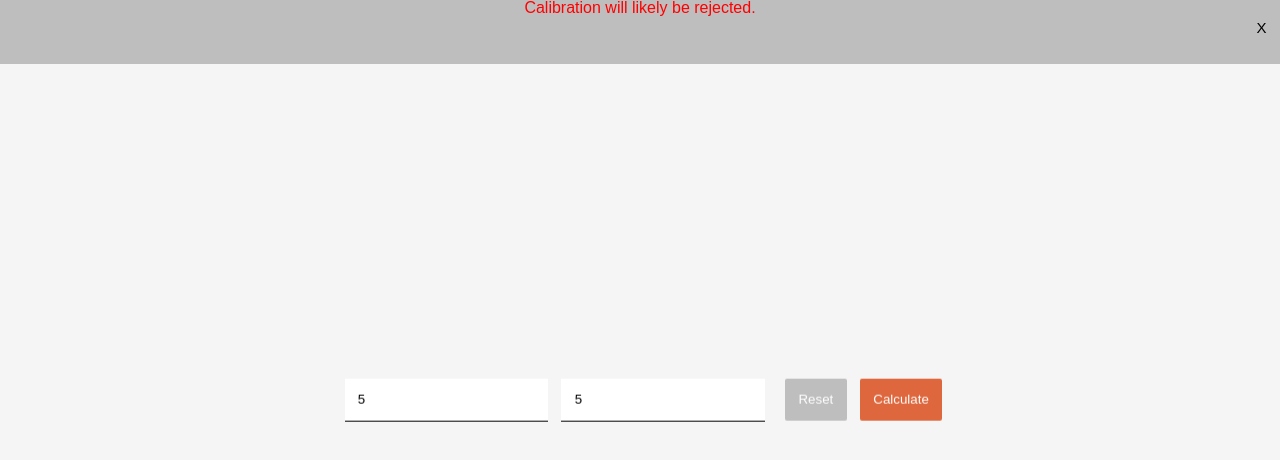
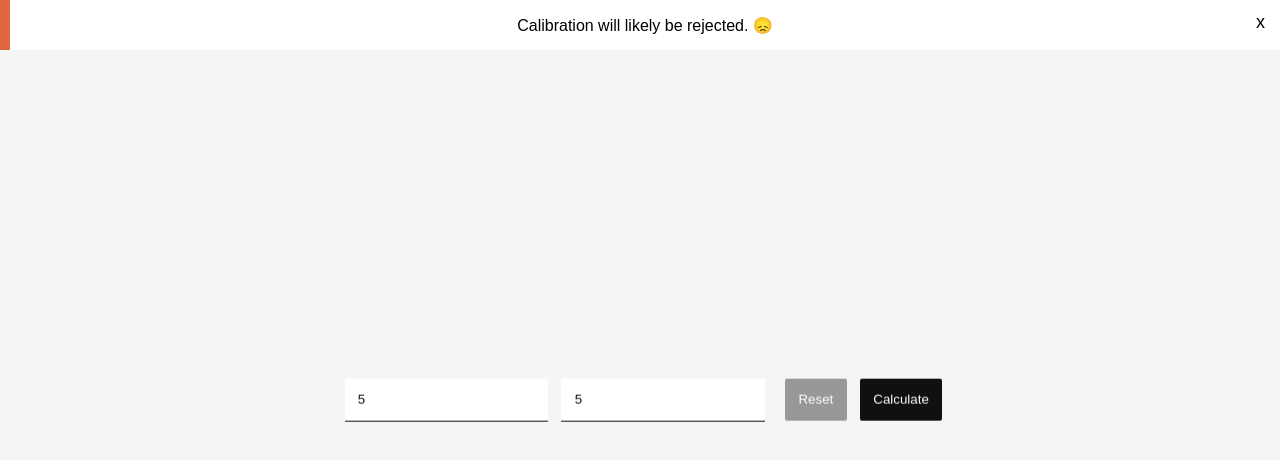
Before and after one commit to ryanwiemer/cal-factor, a React (Create React App) app: page / in a window 1280 px wide. Both pictures are taken after typing "5", "5" into the empty fields and a click on the button "Calculate". Shown: the top 460 px of the page. Built offline with nearby package versions, Linux system fonts and the light colour scheme.

Commit message:
More stying tweaks for the notifications

```diff
--- a/src/components/Calculator.js
+++ b/src/components/Calculator.js
@@ -75,19 +75,17 @@ class Calculator extends Component {
     return (
       <section>
       <div id="notification" className={'notification ' + this.state.notificationClass}>
-        <p className="notification-message notification-message--accepted">Calibration will likely be accepted.</p>
-        <p className="notification-message notification-message--rejected">Calibration will likely be rejected.</p>
-        <p className="notification-message notification-message--missing">Missing Data. Please check that both values are entered in.</p>
+        <p className="notification-message notification-message--accepted">Calibration will likely be accepted. <span role="img">😎</span></p>
+        <p className="notification-message notification-message--rejected">Calibration will likely be rejected. <span role="img">😞</span></p>
+        <p className="notification-message notification-message--missing">Missing data. Please enter both values.</p>
         <button
           className="button button--hide-notification"
           onClick={this.hideNotification}
-          >X</button>
+          >x</button>
       </div>
       <div className="calculator-container">
       <div className="calculator">
-
-          <h1 className="title">ISIG Calculator</h1>
-
+          <h1 className="title">ISIG</h1>
           <div className="input-container">
             <input
               className="input input--blood"
--- a/src/scss/_vars.scss
+++ b/src/scss/_vars.scss
@@ -3,7 +3,9 @@
  * ---------- */
 
 //Colors
-$base: #000000; // Black
+$base: #101010; // Black
 $secondary: #f5f5f5; // Light Gray
 $tertiary: #bebebe; // Medium Gray
-$highlight: #de673d; // Red
+$accepted: #9ecb75; // Green
+$rejected: #de673d; // Red
+$missing: #ffc852; //Yellow
--- a/src/scss/base/_typography.scss
+++ b/src/scss/base/_typography.scss
@@ -4,5 +4,5 @@
 
 //Font Families
 body {
-	font-family: sans-serif;
+	font-family: arial, sans-serif;
 }
--- a/src/scss/generic/_responsive.scss
+++ b/src/scss/generic/_responsive.scss
@@ -4,7 +4,7 @@
 
 @mixin bp($breakpoint) {
   @if $breakpoint == "small" {
-    @media (min-width: 450px) {
+    @media (min-width: 350px) {
       @content;
     }
   }
--- a/src/scss/objects/_buttons.scss
+++ b/src/scss/objects/_buttons.scss
@@ -25,8 +25,10 @@
   outline: none;
   border: none;
   background: none;
+  transition: all .25s;
   &:hover {
     cursor: pointer;
+    opacity: .75;
   }
 }
 
@@ -34,7 +36,7 @@
   color: white;
   border-radius: 2px;
   padding: 1em;
-  background: $tertiary;
+  background: darken($tertiary, 15%);
   margin-bottom: 1em;
   @include bp(medium) {
     margin: 0 0 0 1em;
@@ -45,7 +47,7 @@
   color: white;
   border-radius: 2px;
   padding: 1em;
-  background: $highlight;
+  background: $base;
   @include bp(medium) {
     margin-left: 1em;
   }
--- a/src/scss/objects/_notifications.scss
+++ b/src/scss/objects/_notifications.scss
@@ -4,33 +4,37 @@
 
 //Notification Topbar
 .notification {
-  background: $tertiary;
-  padding: 2em 0;
+  background: white;
+  padding: 0;
   position: fixed;
   top: 0;
   left: 0;
   right: 0;
-  //height: 100px;
+  height: 75px;
   z-index: 99;
   text-align: center;
   transform: translate3d(0, -100%, 0);
-  transition: all .5s;
+  transition: transform .5s;
+  @include bp(small) {
+    height: 50px;
+  }
   p {
-    //transition: all .5s;
+    border-left: 10px solid white;
   }
 }
 
 .notification--hide {
   transform: translate3d(0, -100%, 0);
   p {
+    border-color: white;
     transition-delay: .5s;
   }
 }
 
 .notification--accepted {
   transform: translate3d(0, 0, 0);
-  .notification-message--rejected {
-    color: green;
+  .notification-message--accepted {
+    border-color: $accepted;
     opacity: 1;
     visibility: visible;
   }
@@ -39,7 +43,7 @@
 .notification--missing {
   transform: translate3d(0, 0, 0);
   .notification-message--missing {
-    color: yellow;
+    border-color: $missing;
     opacity: 1;
     visibility: visible;
   }
@@ -48,7 +52,7 @@
 .notification--rejected {
   transform: translate3d(0, 0, 0);
   .notification-message--rejected {
-    color: red;
+    border-color: $rejected;
     opacity: 1;
     visibility: visible;
   }
@@ -58,22 +62,31 @@
 .notification-message {
   display: inline-block;
   position: absolute;
+  height: 75px;
   top: 0;
   left: 0;
   right: 0;
-  //bottom: 0;
   opacity: 0;
   margin: auto;
+  line-height: 1.2;
+  padding: 1.1em 2em;
   visibility: hidden;
+  @include bp(small) {
+    padding: 1em 2em;
+    height: 50px;
+  }
 }
 
 
 // Hide Notification "X" Button
 .button--hide-notification {
-  font-size: 15px;
+  font-size: 18px;
   position: absolute;
   right: .5em;
   top: 50%;
   margin-top: -14px;
   z-index: 999;
+  &:hover {
+    opacity: .75;
+  }
 }
--- a/src/scss/style.scss
+++ b/src/scss/style.scss
@@ -15,3 +15,4 @@
 @import "objects/_inputs";
 @import "objects/_buttons";
 @import "objects/_notifications";
+@import "objects/_title";
--- a/src/style.css
+++ b/src/style.css
@@ -79,7 +79,7 @@ body {
  *  Typography  *
  * ------- */
 body {
-  font-family: sans-serif; }
+  font-family: arial, sans-serif; }
 
 /* ------- *
  * Calculator *
@@ -103,13 +103,6 @@ body {
     vertical-align: middle;
     height: 100%; }
 
-.title {
-  font-weight: bold;
-  text-transform: uppercase;
-  text-align: center;
-  margin-bottom: 2em;
-  display: none; }
-
 /* ------- *
  * Inputs  *
  * ------- */
@@ -126,11 +119,11 @@ body {
   appearance: none;
   outline: none;
   border: none;
-  border-bottom: 1px solid #000000;
+  border-bottom: 1px solid #101010;
   background: white;
   margin-bottom: 1em;
   padding: 1em;
-  color: #000000;
+  color: #101010;
   display: block;
   width: 100%; }
   .input::placeholder {
@@ -164,15 +157,17 @@ body {
   appearance: none;
   outline: none;
   border: none;
-  background: none; }
+  background: none;
+  transition: all .25s; }
   .button:hover {
-    cursor: pointer; }
+    cursor: pointer;
+    opacity: .75; }
 
 .button--reset {
   color: white;
   border-radius: 2px;
   padding: 1em;
-  background: #bebebe;
+  background: #989898;
   margin-bottom: 1em; }
   @media (min-width: 600px) {
     .button--reset {
@@ -182,7 +177,7 @@ body {
   color: white;
   border-radius: 2px;
   padding: 1em;
-  background: #de673d; }
+  background: #101010; }
   @media (min-width: 600px) {
     .button--calculate {
       margin-left: 1em; } }
@@ -191,57 +186,85 @@ body {
  * Notifications *
  * ------- */
 .notification {
-  background: #bebebe;
-  padding: 2em 0;
+  background: white;
+  padding: 0;
   position: fixed;
   top: 0;
   left: 0;
   right: 0;
+  height: 75px;
   z-index: 99;
   text-align: center;
   transform: translate3d(0, -100%, 0);
-  transition: all .5s; }
+  transition: transform .5s; }
+  @media (min-width: 350px) {
+    .notification {
+      height: 50px; } }
+  .notification p {
+    border-left: 10px solid white; }
 
 .notification--hide {
   transform: translate3d(0, -100%, 0); }
   .notification--hide p {
+    border-color: white;
     transition-delay: .5s; }
 
 .notification--accepted {
   transform: translate3d(0, 0, 0); }
-  .notification--accepted .notification-message--rejected {
-    color: green;
+  .notification--accepted .notification-message--accepted {
+    border-color: #9ecb75;
     opacity: 1;
     visibility: visible; }
 
 .notification--missing {
   transform: translate3d(0, 0, 0); }
   .notification--missing .notification-message--missing {
-    color: yellow;
+    border-color: #ffc852;
     opacity: 1;
     visibility: visible; }
 
 .notification--rejected {
   transform: translate3d(0, 0, 0); }
   .notification--rejected .notification-message--rejected {
-    color: red;
+    border-color: #de673d;
     opacity: 1;
     visibility: visible; }
 
 .notification-message {
   display: inline-block;
   position: absolute;
+  height: 75px;
   top: 0;
   left: 0;
   right: 0;
   opacity: 0;
   margin: auto;
+  line-height: 1.2;
+  padding: 1.1em 2em;
   visibility: hidden; }
+  @media (min-width: 350px) {
+    .notification-message {
+      padding: 1em 2em;
+      height: 50px; } }
 
 .button--hide-notification {
-  font-size: 15px;
+  font-size: 18px;
   position: absolute;
   right: .5em;
   top: 50%;
   margin-top: -14px;
   z-index: 999; }
+  .button--hide-notification:hover {
+    opacity: .75; }
+
+/* ------- *
+ *  Title  *
+ * ------- */
+.title {
+  font-weight: bold;
+  font-size: 3em;
+  margin-bottom: .5em;
+  color: #bebebe;
+  text-transform: uppercase;
+  text-align: center;
+  display: none; }
```
Also changed, not shown: src/scss/objects/_calculator.scss (+0 -9 lines), src/scss/objects/_title.scss (added, +13 -0 lines).
